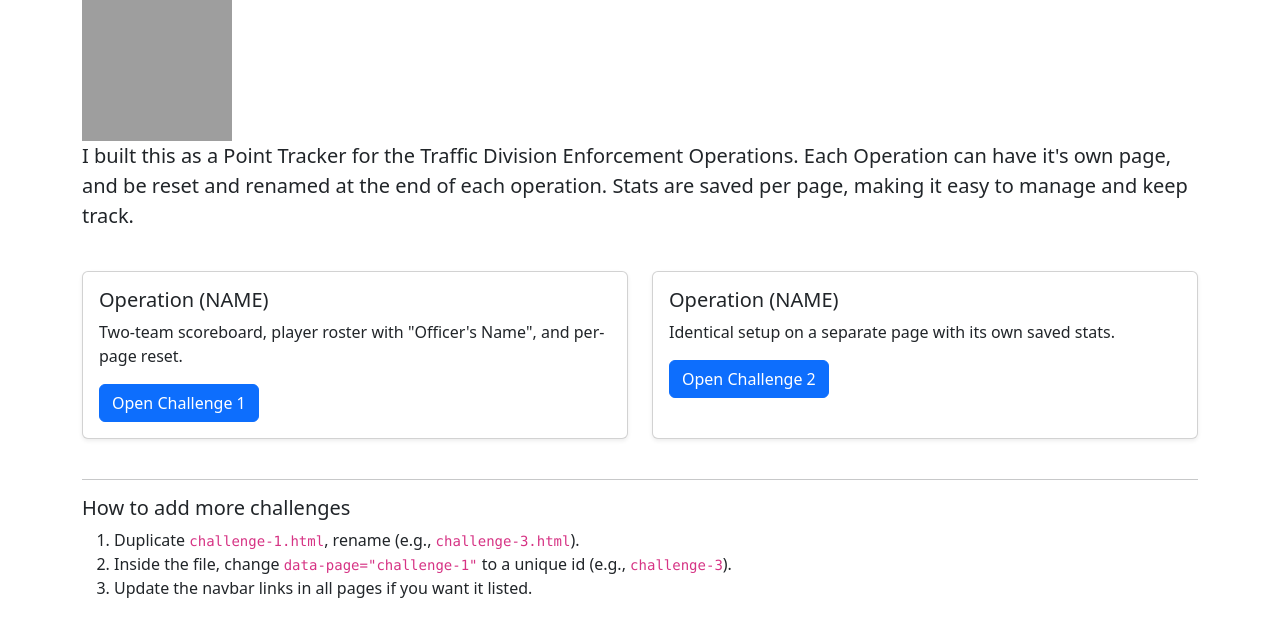
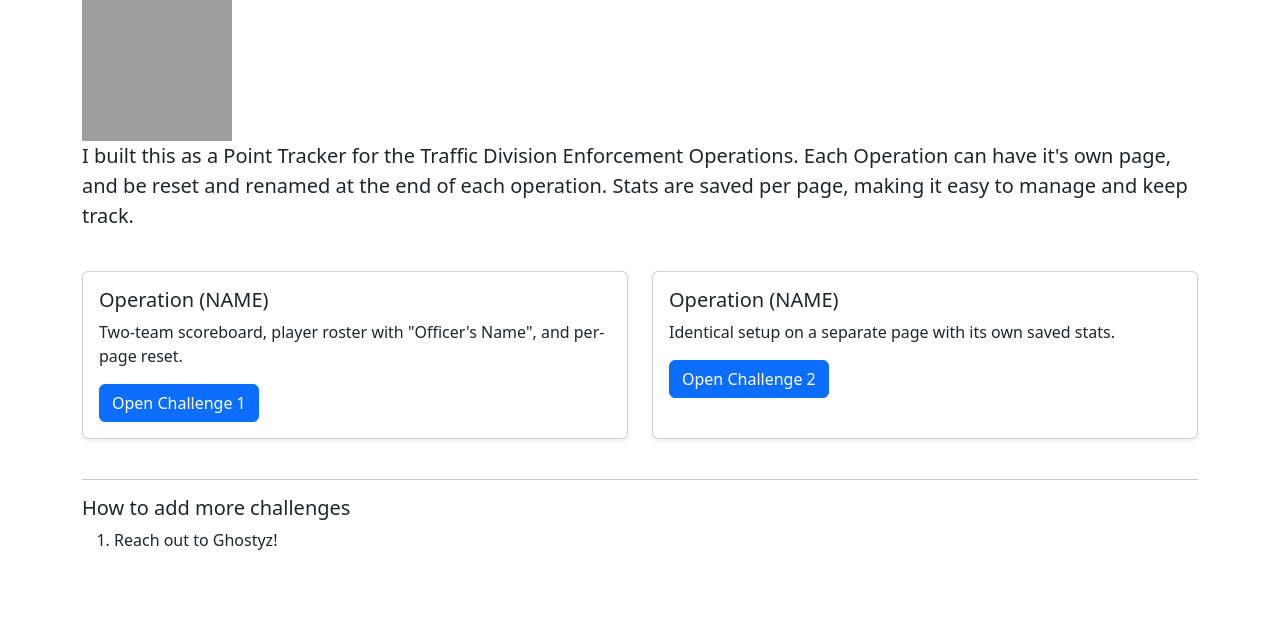
Before and after one commit to GhostyzDev/TDTracker, a plain HTML site: page index.html in a window 1280 px wide. Shown: the part 153-790 px from the top of the page. Drawn offline with nearby package versions, Linux system fonts and the light colour scheme; grey boxes are pictures that could not be loaded.

Commit message:
Update index.html

```diff
--- a/index.html
+++ b/index.html
@@ -53,9 +53,7 @@
           <hr/>
           <h5 class="mb-2">How to add more challenges</h5>
           <ol class="mb-0">
-            <li>Duplicate <code>challenge-1.html</code>, rename (e.g., <code>challenge-3.html</code>).</li>
-            <li>Inside the file, change <code>data-page="challenge-1"</code> to a unique id (e.g., <code>challenge-3</code>).</li>
-            <li>Update the navbar links in all pages if you want it listed.</li>
+            <li>Reach out to Ghostyz!</li>
           </ol>
         </div>
       </div>
```
